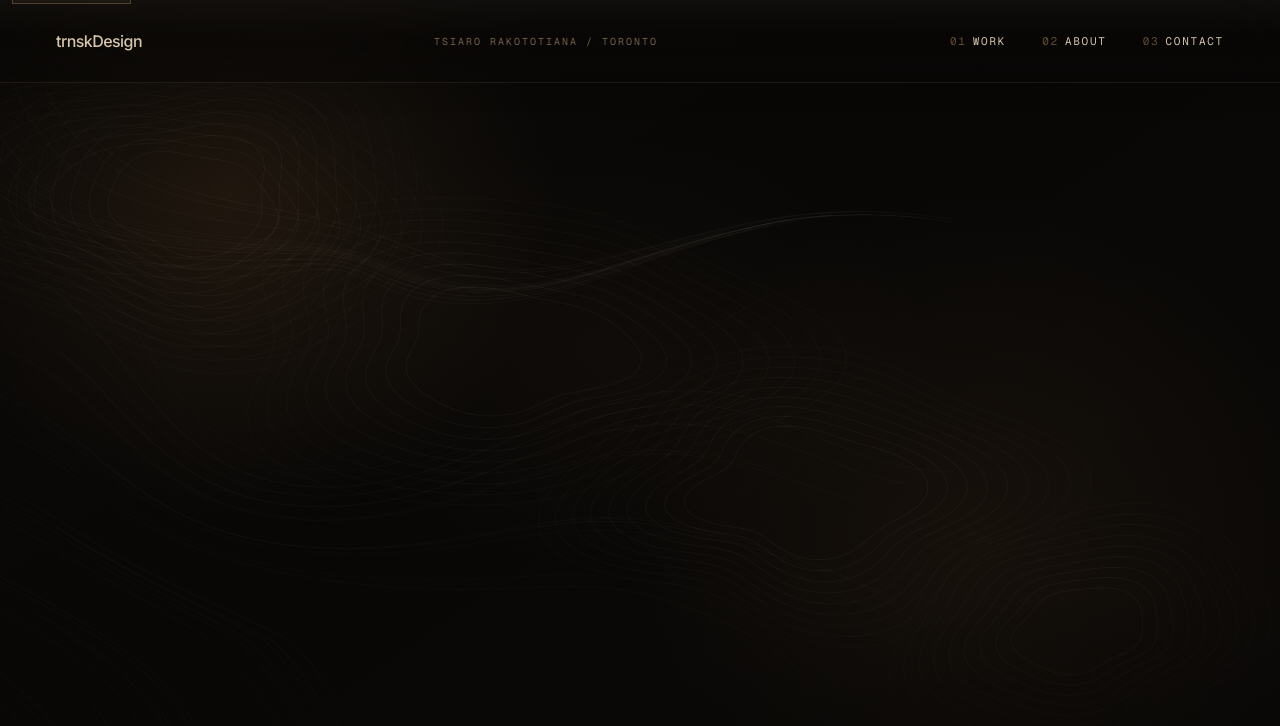
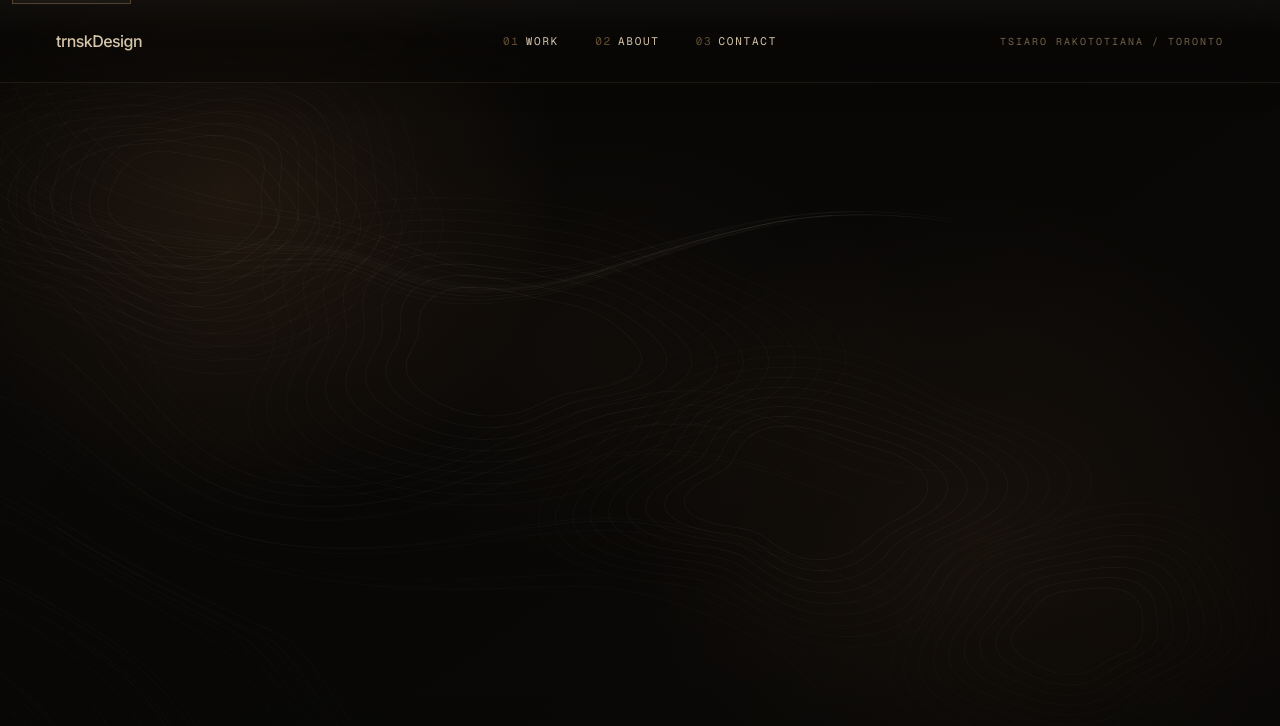
Before and after one commit to Mercy1o/tsiaro-portfolio, a Next.js app: page / in a window 1280 px wide. Shown: the top 726 px of the page. Built offline with nearby package versions, Linux system fonts and the light colour scheme.

Commit message:
refine: center navbar navigation

```diff
--- a/components/Navbar.tsx
+++ b/components/Navbar.tsx
@@ -29,20 +29,23 @@ export default function Navbar() {
         className="pointer-events-none absolute inset-0 bg-[linear-gradient(180deg,rgba(233,217,190,.035),rgba(9,8,6,.03)_42%,rgba(9,8,6,.16))]"
       />
 
-      <div className={`relative mx-auto flex max-w-[1600px] items-center justify-between px-5 transition-all duration-500 md:px-10 lg:px-14 ${scrolled ? "h-[66px]" : "h-[82px]"}`}>
+      <div
+        className={`relative mx-auto grid max-w-[1600px] grid-cols-[1fr_auto] items-center px-5 transition-all duration-500 md:grid-cols-[1fr_auto_1fr] md:px-10 lg:px-14 ${
+          scrolled ? "h-[66px]" : "h-[82px]"
+        }`}
+      >
         <Link
           href="/"
           aria-label={`${siteConfig.brand} home`}
-          className="text-[15px] font-medium tracking-[-.035em] text-[#d2bea0] transition-colors hover:text-[#ead8bb] md:text-base"
+          className="justify-self-start text-[15px] font-medium tracking-[-.035em] text-[#d2bea0] transition-colors hover:text-[#ead8bb] md:text-base"
         >
           {siteConfig.brand}
         </Link>
 
-        <div className="hidden font-mono text-[10px] uppercase tracking-[.2em] text-[#b39a75]/62 md:block">
-          Tsiaro Rakototiana / Toronto
-        </div>
-
-        <nav aria-label="Main navigation" className="flex items-center gap-4 sm:gap-7 md:gap-9">
+        <nav
+          aria-label="Main navigation"
+          className="flex items-center justify-center gap-4 sm:gap-7 md:gap-9"
+        >
           {siteConfig.navigation.map((item, index) => {
             const active = pathname === item.href || pathname.startsWith(`${item.href}/`);
 
@@ -56,11 +59,19 @@ export default function Navbar() {
               >
                 <span className="mr-1.5 hidden text-[#b58e5c]/52 lg:inline">0{index + 1}</span>
                 {item.label}
-                <span className={`absolute -bottom-2 left-0 h-px bg-[#b99160] transition-all duration-300 ${active ? "w-full" : "w-0 group-hover:w-full"}`} />
+                <span
+                  className={`absolute -bottom-2 left-0 h-px bg-[#b99160] transition-all duration-300 ${
+                    active ? "w-full" : "w-0 group-hover:w-full"
+                  }`}
+                />
               </Link>
             );
           })}
         </nav>
+
+        <div className="hidden justify-self-end font-mono text-[10px] uppercase tracking-[.2em] text-[#b39a75]/62 md:block">
+          Tsiaro Rakototiana / Toronto
+        </div>
       </div>
     </header>
   );
```
